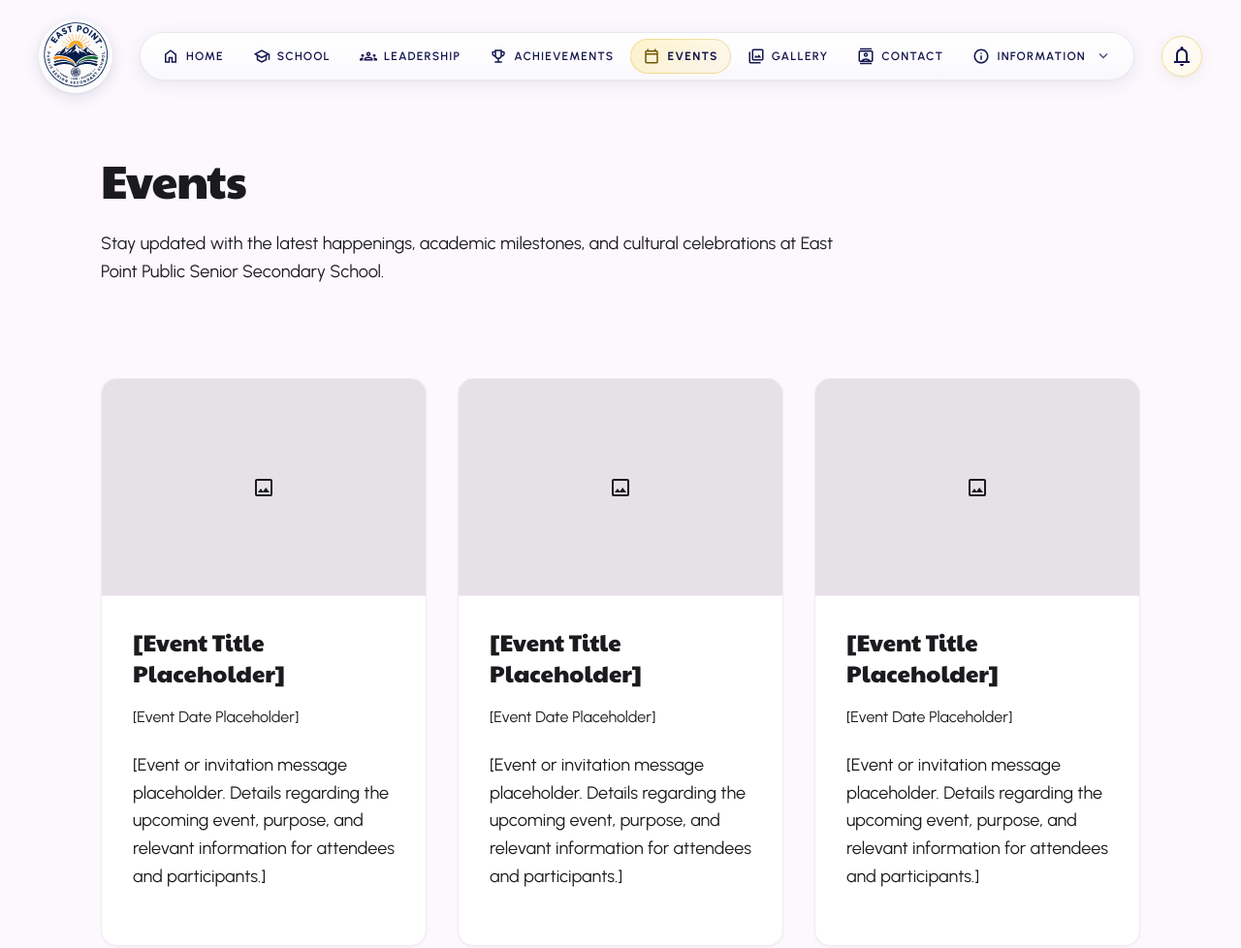
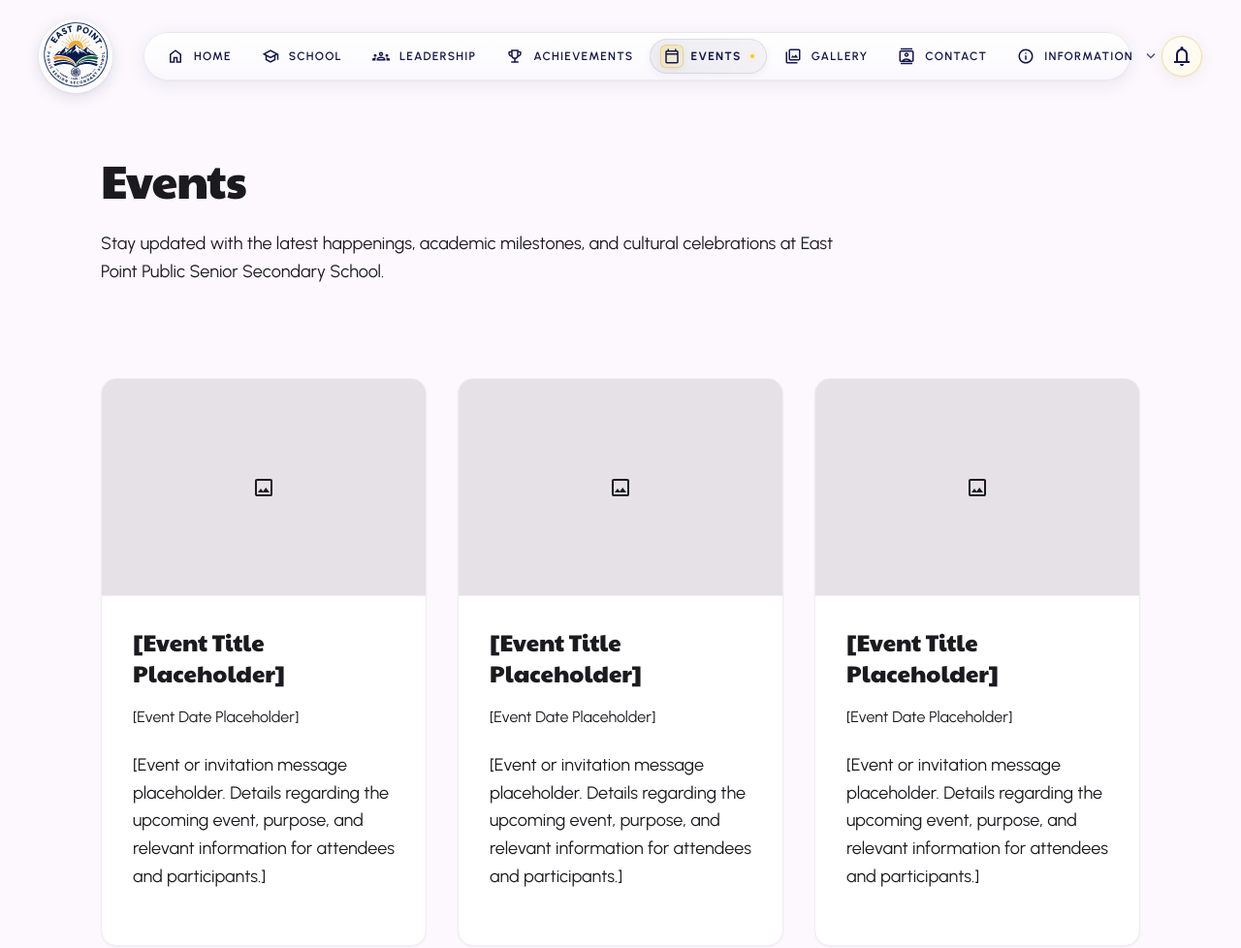
Before and after one commit to KamalAngaria/My-School, a website: page pages/public/events.html in a window 1280 px wide. Shown: the top 978 px of the page at 97% size. Drawn offline with Linux system fonts and the light colour scheme.

Commit message:
Refine header layout: center desktop nav, remove text from notification, and match active pill styling to mobile sidebar

```diff
--- a/layouts/public/header.html
+++ b/layouts/public/header.html
@@ -12,31 +12,31 @@
         <div class="public-header__nav-wrapper">
             <nav class="public-header__nav" aria-label="Main Navigation">
                 <a href="/" class="public-header__nav-item public-header__nav-item--active">
-                    <i class="icon icon--nav EP-ICON-NAV-HOME" aria-hidden="true"></i> Home
+                    <span class="public-header__icon-box"><i class="icon icon--nav EP-ICON-NAV-HOME" aria-hidden="true"></i></span> Home
                 </a>
                 <a href="/pages/public/school.html" class="public-header__nav-item">
-                    <i class="icon icon--nav EP-ICON-NAV-SCHOOL" aria-hidden="true"></i> School
+                    <span class="public-header__icon-box"><i class="icon icon--nav EP-ICON-NAV-SCHOOL" aria-hidden="true"></i></span> School
                 </a>
                 <a href="/pages/public/leadership.html" class="public-header__nav-item">
-                    <i class="icon icon--nav EP-ICON-NAV-LEADERSHIP" aria-hidden="true"></i> Leadership
+                    <span class="public-header__icon-box"><i class="icon icon--nav EP-ICON-NAV-LEADERSHIP" aria-hidden="true"></i></span> Leadership
                 </a>
                 <a href="/pages/public/achievements.html" class="public-header__nav-item">
-                    <i class="icon icon--nav EP-ICON-NAV-ACHIEVEMENTS" aria-hidden="true"></i> Achievements
+                    <span class="public-header__icon-box"><i class="icon icon--nav EP-ICON-NAV-ACHIEVEMENTS" aria-hidden="true"></i></span> Achievements
                 </a>
                 <a href="/pages/public/events.html" class="public-header__nav-item">
-                    <i class="icon icon--nav EP-ICON-NAV-EVENTS" aria-hidden="true"></i> Events
+                    <span class="public-header__icon-box"><i class="icon icon--nav EP-ICON-NAV-EVENTS" aria-hidden="true"></i></span> Events
                 </a>
                 <a href="/pages/public/gallery.html" class="public-header__nav-item">
-                    <i class="icon icon--nav EP-ICON-NAV-GALLERY" aria-hidden="true"></i> Gallery
+                    <span class="public-header__icon-box"><i class="icon icon--nav EP-ICON-NAV-GALLERY" aria-hidden="true"></i></span> Gallery
                 </a>
                 <a href="/pages/public/contact.html" class="public-header__nav-item">
-                    <i class="icon icon--nav EP-ICON-NAV-CONTACT" aria-hidden="true"></i> Contact
+                    <span class="public-header__icon-box"><i class="icon icon--nav EP-ICON-NAV-CONTACT" aria-hidden="true"></i></span> Contact
                 </a>
 
                 <!-- Information Dropdown -->
                 <div class="info-dropdown">
                     <a href="/pages/public/information.html" class="public-header__nav-item" aria-haspopup="true" aria-expanded="false" aria-label="School Information">
-                        <i class="icon icon--nav EP-ICON-NAV-INFORMATION" aria-hidden="true"></i> Information
+                        <span class="public-header__icon-box"><i class="icon icon--nav EP-ICON-NAV-INFORMATION" aria-hidden="true"></i></span> Information
                         <i class="icon icon--nav EP-ICON-CHEVRON" aria-hidden="true"></i>
                     </a>
                     <div class="info-dropdown__menu" role="menu">
@@ -52,7 +52,6 @@
         <div class="public-header__actions">
             <a href="/pages/public/information.html#notifications" class="notification-btn" aria-label="Notifications">
                 <i class="icon EP-ICON-NAV-NOTIFICATIONS" aria-hidden="true"></i>
-                <span class="notification-btn__text">Notifications</span>
             </a>
             <button class="mobile-menu-btn" id="mobile-menu-btn" aria-label="Open Mobile Menu"
                 aria-controls="mobile-sidebar">
--- a/styles/components/header.css
+++ b/styles/components/header.css
@@ -25,23 +25,23 @@
     .public-header__container {
         max-width: none;
         padding: 0 1.25rem;
-        display: grid;
-        grid-template-columns: auto 1fr auto;
+        display: flex;
+        justify-content: center;
         align-items: center;
-        column-gap: 1.5rem;
+        gap: 1.5rem;
     }
 }
 
 @media (min-width: 1280px) {
     .public-header__container {
         padding: 0 var(--spacing-margin-desktop);
-        column-gap: 2rem;
+        gap: 2rem;
     }
 }
 
 @media (min-width: 1536px) {
     .public-header__container {
-        column-gap: 2.5rem;
+        gap: 2.5rem;
     }
 }
 
@@ -129,6 +129,8 @@
     border: 1px solid transparent;
     color: var(--color-primary);
     font-family: var(--font-body);
+    position: relative;
+    z-index: 1;
     font-size: 0.6875rem;
     font-weight: 600;
     text-transform: uppercase;
@@ -183,16 +185,47 @@
     transform: scale(1.08);
 }
 
-/* Refined Active State: Warm Subtle Gold Surface with Gold Border & Emphasized Navy Text */
+/* Refined Active State: Soft Navy-Tinted Surface + Larger Typography & Icon + Gold Micro-Dot */
 .public-header__nav-item--active {
-    background: linear-gradient(135deg, rgba(255, 203, 8, 0.2) 0%, rgba(255, 224, 141, 0.14) 100%);
-    border-color: rgba(212, 168, 0, 0.3);
+    background: linear-gradient(135deg, rgba(20, 21, 78, 0.07) 0%, rgba(20, 21, 78, 0.035) 100%);
+    border-color: rgba(20, 21, 78, 0.09);
+    box-shadow: 0 2px 8px rgba(20, 21, 78, 0.05);
     color: var(--color-primary);
     font-weight: 700;
 }
 
-.public-header__nav-item--active .icon--nav {
-    color: #6f5700;
+.public-header__nav-item .icon--nav {
+    color: var(--color-primary);
+}
+
+.public-header__nav-item .public-header__icon-box {
+    display: inline-flex;
+    align-items: center;
+    justify-content: center;
+    width: 1.5rem;
+    height: 1.5rem;
+    border-radius: var(--radius-md);
+    background: transparent;
+    border: 1px solid transparent;
+    transition: background 0.18s ease, border-color 0.18s ease, box-shadow 0.18s ease;
+    margin: -0.1875rem 0 -0.1875rem -0.125rem;
+}
+
+.public-header__nav-item--active .public-header__icon-box {
+    background: linear-gradient(135deg, rgba(255, 203, 8, 0.25) 0%, rgba(255, 224, 141, 0.16) 100%);
+    border-color: rgba(212, 168, 0, 0.35);
+    box-shadow: 0 2px 6px rgba(116, 91, 0, 0.08);
+}
+
+.public-header__nav-item--active::after {
+    content: '';
+    width: 4px;
+    height: 4px;
+    border-radius: var(--radius-full);
+    background-color: var(--color-secondary-container);
+    box-shadow: 0 0 6px rgba(255, 203, 8, 0.5);
+    margin-left: 0.125rem;
+    flex-shrink: 0;
 }
 
 /* Information Dropdown */
@@ -321,15 +354,6 @@
     flex-shrink: 0;
 }
 
-@media (min-width: 1536px) {
-    .notification-btn {
-        width: auto;
-        height: auto;
-        padding: 0.5625rem 1.125rem;
-        gap: 0.4375rem;
-    }
-}
-
 .notification-btn:hover {
     background: linear-gradient(135deg, #fff9e6 0%, #fef3d3 100%);
     border-color: rgba(212, 168, 0, 0.55);
@@ -357,21 +381,6 @@
 
 .notification-btn:hover .icon {
     transform: scale(1.08);
-}
-
-.notification-btn__text {
-    display: none;
-    font-family: var(--font-body);
-    font-weight: 700;
-    font-size: 0.75rem;
-    letter-spacing: 0.05em;
-    text-transform: uppercase;
-}
-
-@media (min-width: 1536px) {
-    .notification-btn__text {
-        display: inline;
-    }
 }
 
 .mobile-menu-btn {
@@ -789,11 +798,12 @@ body.mobile-nav-locked {
     grid-template-rows: 0fr;
     transition: grid-template-rows 0.26s cubic-bezier(0.16, 1, 0.3, 1);
     position: relative;
-    padding-left: calc(0.75rem + 1.125rem); /* Align guide line exactly under the center of the icon box */
+    padding-left: calc(0.75rem + 1.125rem);
+    /* Align guide line exactly under the center of the icon box */
     margin-left: 0.375rem;
 }
 
-.mobile-sidebar__dropdown-btn[aria-expanded="true"] + .mobile-sidebar__submenu-wrapper {
+.mobile-sidebar__dropdown-btn[aria-expanded="true"]+.mobile-sidebar__submenu-wrapper {
     grid-template-rows: 1fr;
 }
 
@@ -810,7 +820,7 @@ body.mobile-nav-locked {
     transition: opacity 0.24s cubic-bezier(0.16, 1, 0.3, 1), transform 0.24s cubic-bezier(0.16, 1, 0.3, 1);
 }
 
-.mobile-sidebar__dropdown-btn[aria-expanded="true"] + .mobile-sidebar__submenu-wrapper .mobile-sidebar__submenu {
+.mobile-sidebar__dropdown-btn[aria-expanded="true"]+.mobile-sidebar__submenu-wrapper .mobile-sidebar__submenu {
     opacity: 1;
     transform: translateY(0);
 }
```
